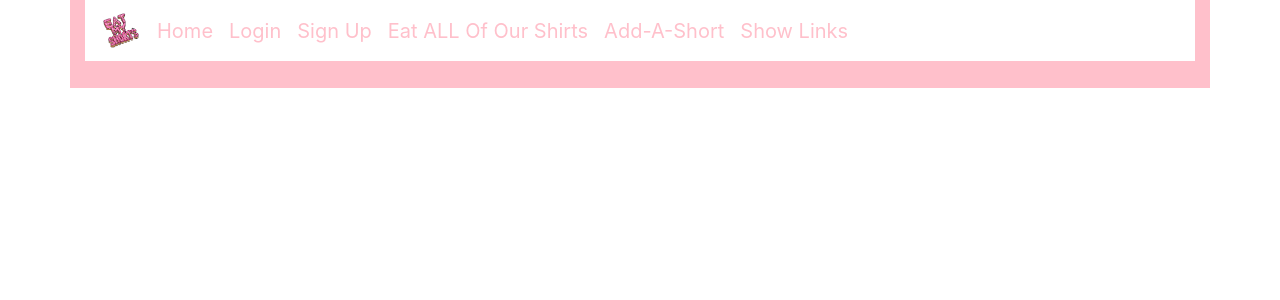
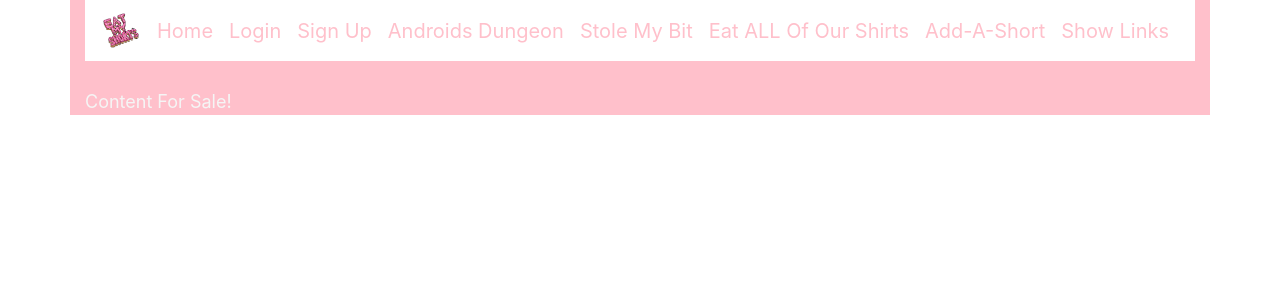
Before and after one commit to Developirv/EatMyShortsApp, a React (Create React App) app: page /shop in a window 1280 px wide. Shown: the top 300 px of the page. Built offline with nearby package versions, Linux system fonts and the light colour scheme.

Commit message:
updated project roadblocks in readme

```diff
--- a/src/App.js
+++ b/src/App.js
@@ -6,11 +6,14 @@ import EpisodeList from "./components/EpisodeList/EpisodeList.jsx";
 import logo from "./logo.png";
 import SignupPage from "./pages/SignupPage/SignupPage.jsx";
 import LoginPage from "./pages/LoginPage/LoginPage.jsx";
+import AndroidsDungeon from "./components/AndroidsDungeon/AndroidsDungeon";
+import StoleMyBit from "./components/StoleMyBit/StoleMyBit";
 import userService from "./utils/userService";
 //import Player from "/.components/Player/Player.jsx";
 
 import CreateEpisodePage from "./pages/CreateEpisodePage/CreateEpisodePage.jsx";
 import ShowLinks from './components/ShowLinks/ShowLinks';
+
 
 class App extends Component {
   render() {
@@ -27,8 +30,10 @@ class App extends Component {
         <Link to="/" className="navbar-brand"> Home</Link>
         <Link to="/login" className="navbar-brand"> Login</Link>
         <Link to="signup" className="navbar-brand">Sign Up</Link>
-        <Link to="/list" className="navbar-brand"> Eat ALL Of Our Shirts</Link>
-        <Link to="/create" className="navbar-brand"> Add-A-Short</Link>
+        <Link to="shop" className="navbar-brand">Androids Dungeon</Link>
+        <Link to="bits" className="navbar-brand"> Stole My Bit </Link>
+      <Link to="/list" className="navbar-brand"> Eat ALL Of Our Shirts</Link>
+       <Link to="/create" className="navbar-brand"> Add-A-Short</Link>
        <Link to="/links" className="navbar-brand"> Show Links </Link>
 
 
@@ -44,8 +49,10 @@ class App extends Component {
         <br/>
         {/* <Route path='/' component={}/> */}
         <Route path="/home" component={EpisodeList} />
+        <Route path="/login" component={LoginPage}/>
         <Route path="/signup" component={SignupPage}/>
-        <Route path="/login" component={LoginPage}/>
+        <Route path="/shop" component={AndroidsDungeon}/>
+        <Route path="/bits" component={StoleMyBit}/>
         <Route path="/create" component={CreateEpisodePage}/>
         <Route path="/links" component={ShowLinks} />
         </div>
--- /dev/null
+++ b/src/components/AndroidsDungeon/AndroidsDungeon.jsx
@@ -0,0 +1,14 @@
+import React, { Component } from 'react';
+
+export default class AndroidsDungeon extends Component {
+    render() {
+        return (
+            <div>
+                <p>Content For Sale!</p>
+
+
+            </div>
+
+        )
+    }
+}
--- /dev/null
+++ b/src/components/StoleMyBit/StoleMyBit.jsx
@@ -0,0 +1,12 @@
+import React, { Component } from 'react';
+
+export default class StoleMyBit extends Component {
+    render() {
+        return (
+            <div>
+                <p> This feature will allows users to see original memes made by the show hosts derived from each podcast entry. </p>
+            </div>
+
+        )
+    }
+}
```
Also changed, not shown: 1 other file (tests, documents, lock files or other folders).
